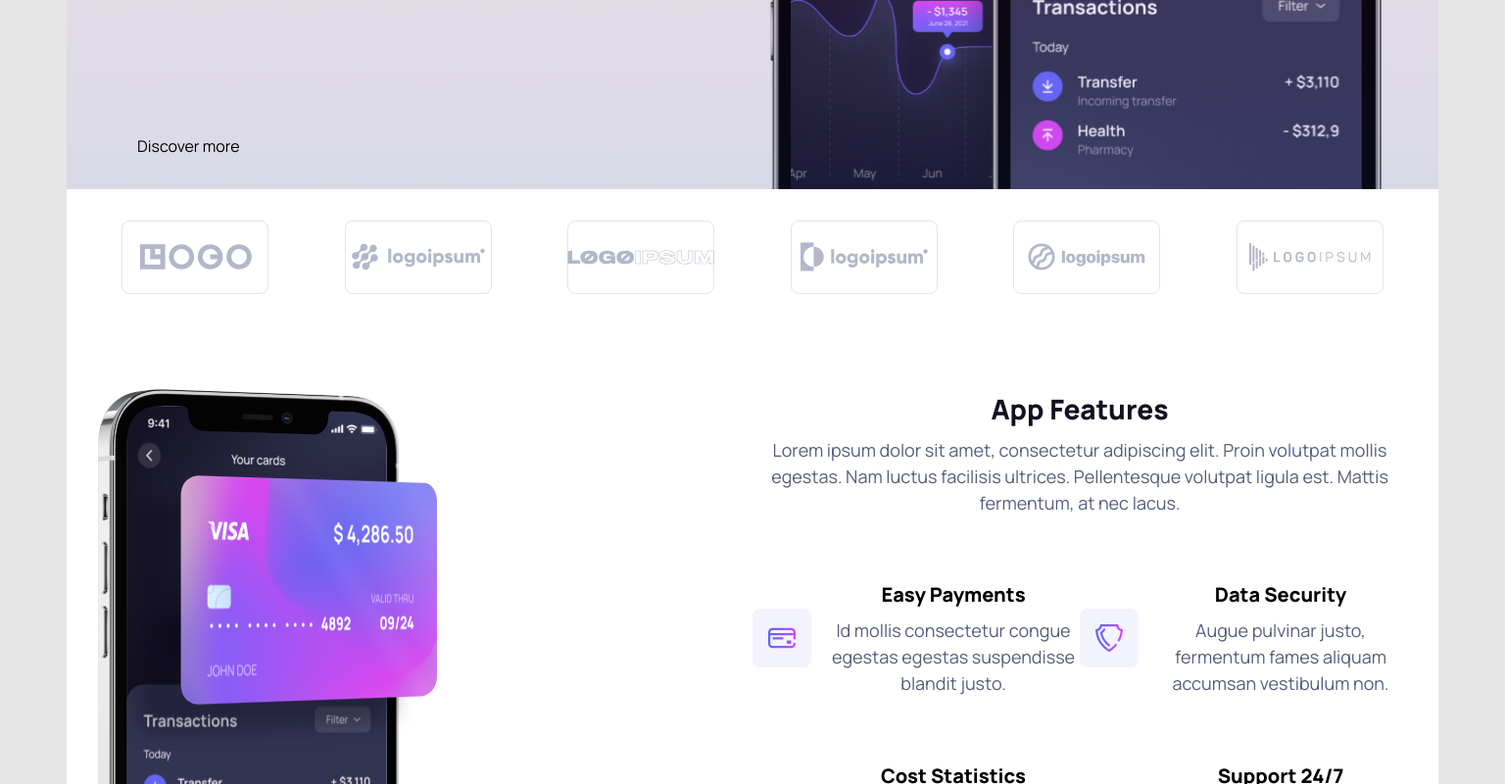
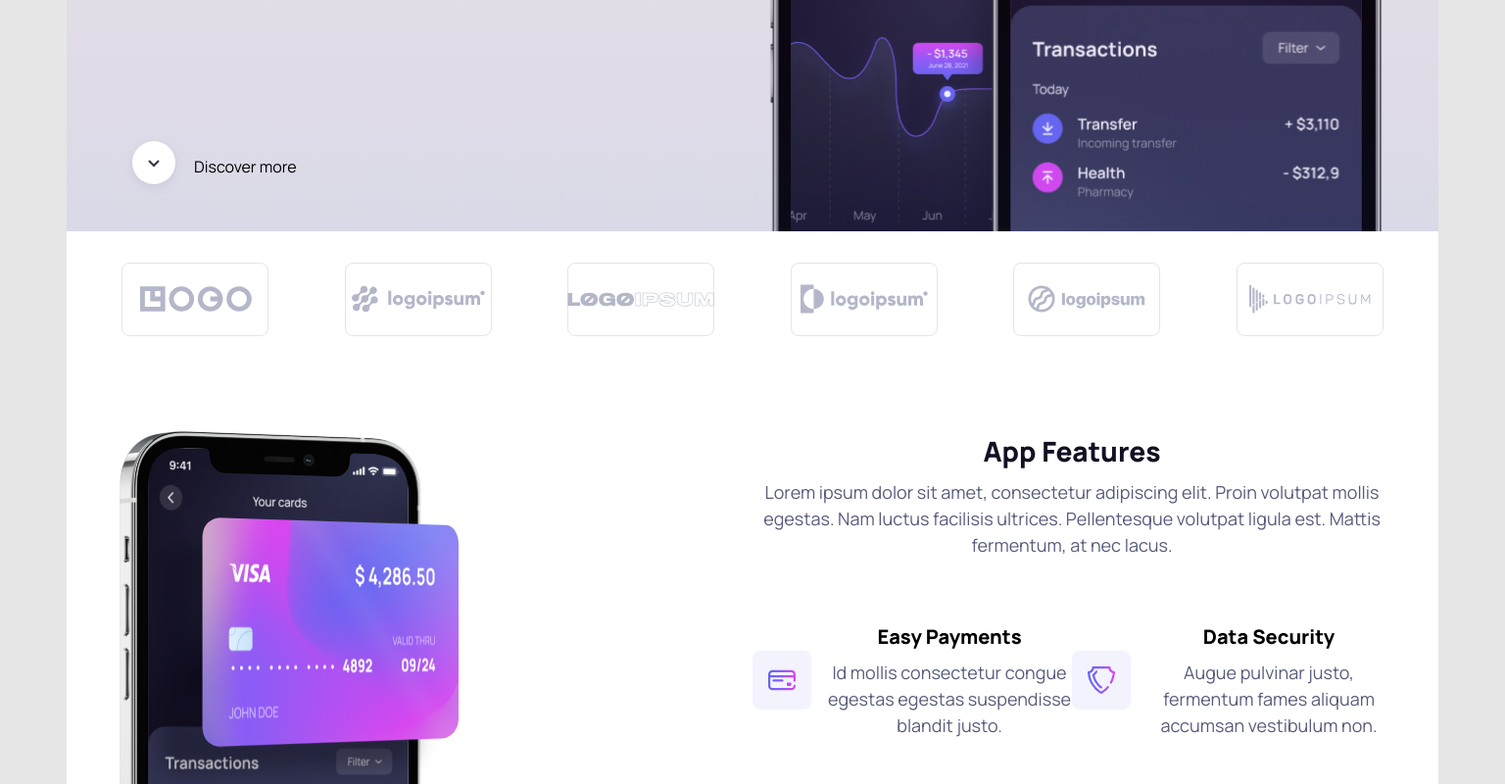
Before and after one commit to Korvin1337/React-Projekt, a React (Vite) app: page / in a window 1536 px wide. Shown: the part 560-1360 px from the top of the page at 98% size. Built offline with nearby package versions, Linux system fonts and the light colour scheme; no server answers.

Commit message:
fix css, desktop restored

```diff
--- a/src/App.css
+++ b/src/App.css
@@ -1,4 +1,5 @@
 @import url('https://fonts.googleapis.com/css2?family=Manrope:wght@200..800&display=swap');
+@import url('https://cdnjs.cloudflare.com/ajax/libs/font-awesome/6.6.0/css/all.min.css');
 
 :root {
     /* GREYSCALE */
@@ -317,6 +318,13 @@ footer {
         display: none;
     }
 
+    @media (min-width: 1400px) {
+        .brand-img-phone {
+            margin-left: 1.4rem;
+        }
+    }
+
+
     .headline h2 {
         color: var(--clr-black);
         font-size: 40px;
@@ -358,6 +366,10 @@ footer {
 
     .features {
         grid-area: features;
+
+        @media(min-width: 1400px) {
+            margin-right: 1rem;
+        }
     }
 
     h5 {
@@ -703,6 +715,9 @@ footer {
                 color: var(--clr-body-text);
                 font-size: 16px;
                 font-weight: 400;
+                max-width: 65ch;
+                margin: 0 auto;
+                text-align: center;
             }
         }
     }
@@ -716,6 +731,7 @@ footer {
 
     @media (min-width: 1400px) {
         display: block;
+        padding-bottom: 6rem;
 
         h2 {
             width: 80%;
@@ -736,6 +752,7 @@ footer {
             grid-template-columns: 1fr 1fr;
             grid-template-areas: "text-icon-grid-area-2 image-grid-area-2";
             padding-top: 4rem;
+            margin-left: 4rem;
         }
 
         .text-icon-grid-area-2 {
@@ -744,6 +761,7 @@ footer {
 
         .image-grid-area-2 {
             grid-area: image-grid-area-2;
+            margin-left: .8rem;
         }
 
         .check-text {
@@ -759,6 +777,7 @@ footer {
             display: grid;
             grid-template-columns: 1fr 1fr;
             grid-template-areas: "image-grid-area text-icon-grid-area";
+            margin-left: 4rem;
         }
 
         .image-grid-area {
@@ -2373,7 +2392,7 @@ footer {
         }
 
         .container {
-            background-color: #D9D9D9;
+            background-color: #e6eeff;
             flex-direction: row;
             justify-items: flex-start;
             border-radius: 10px;
@@ -2435,6 +2454,12 @@ footer {
         .fa-sharp.fa-thin.fa-envelope {
             margin-left: .5rem;
         }
+
+        .fa-envelope {
+            margin-left: .5rem;
+            margin-right: .5rem;
+            opacity: 25%;
+        }
     }
 }
 
@@ -2449,6 +2474,17 @@ footer {
 
     @media (min-width: 768px) {
         padding-bottom: 0;
+    }
+
+    .dropdown-hero-closed {
+        height: auto;
+        width: auto;
+        margin-right: -.5rem;
+    }
+
+    .dropdown-hero-closed:hover {
+        cursor: pointer;
+        opacity: .85;
     }
 
     .container {
--- a/src/App.jsx
+++ b/src/App.jsx
@@ -6,6 +6,7 @@ import Slider from './components/Slider'
 import Features from './components/Features'
 import Reviews from './components/Reviews'
 import Faq from './components/Faq'
+import Subscribe from './components/Subscribe'
 import Footer from './components/Footer'
 
 function App() {
@@ -20,6 +21,7 @@ function App() {
         <Features />
         <Reviews />
         <Faq />
+        <Subscribe />
       </main>
       <Footer />
     </div>
--- a/src/components/Brands.jsx
+++ b/src/components/Brands.jsx
@@ -40,7 +40,7 @@ const Brands = () => {
 
             <div className="container-2">
                 <div className="images hidden">
-                    <img className="img-back" src="/images/iPhone-features.svg" alt="iphone features" />
+                    <img className="img-back brand-img-phone" src="/images/iPhone-features.svg" alt="iphone features" />
                 </div>
 
                 <div className="features">
--- a/src/components/Faq.jsx
+++ b/src/components/Faq.jsx
@@ -1,6 +1,7 @@
 import React, { useState, useEffect } from 'react';
 
 const Faq = () => {
+    /* ChatGPT */
     const [faqs, setFaqs] = useState([]);
     const [openIndex, setOpenIndex] = useState(null);
 
@@ -81,7 +82,7 @@ const Faq = () => {
 }
 
 export default Faq;
-
+/* End of Chatgpt, Chatgpt converted my old code to work with the javascript code it made. */
 
 
 /*import React from 'react'
--- a/src/components/Hero.jsx
+++ b/src/components/Hero.jsx
@@ -18,9 +18,7 @@ const Hero = () => {
                     </div>
 
                     <a href="#" className="discover-more">
-                        <span className="btn-circle">
-                            <i className="fa-solid fa-chevron-down"></i>
-                        </span>
+                        <img className="dropdown-hero-closed" src="images/next-btn.svg" alt="discover more button" />
                         <span>Discover more</span>
                     </a>
                 </div>
--- a/src/components/Subscribe.jsx
+++ b/src/components/Subscribe.jsx
@@ -14,7 +14,7 @@ const Subscribe = () => {
                         <h3 className="subscribe-heading">Subscribe to our newsletter</h3>
                 </div>
                 <div className="subscribe-input-div">
-                    <i className="fa-sharp fa-thin fa-envelope"></i>
+                    <i className="fa-regular fa-envelope"></i>
                     <input type="email" className="subscribe-input" placeholder="Your email" />
                         <a id="email-button-inner" href="#" className="btn-primary">
                             <i className="center-text">
```
Also changed, not shown: public/images/next-btn.svg (added).
